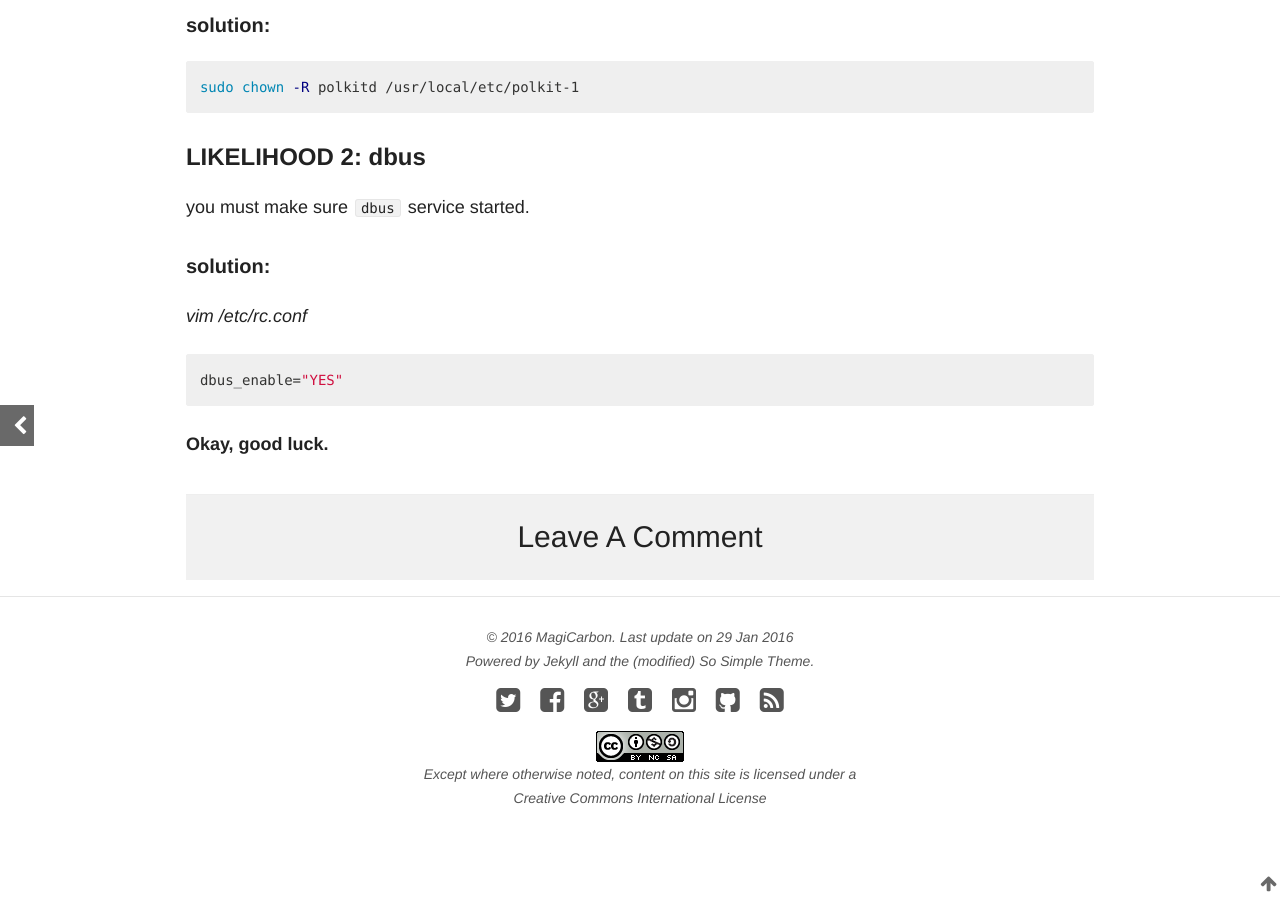
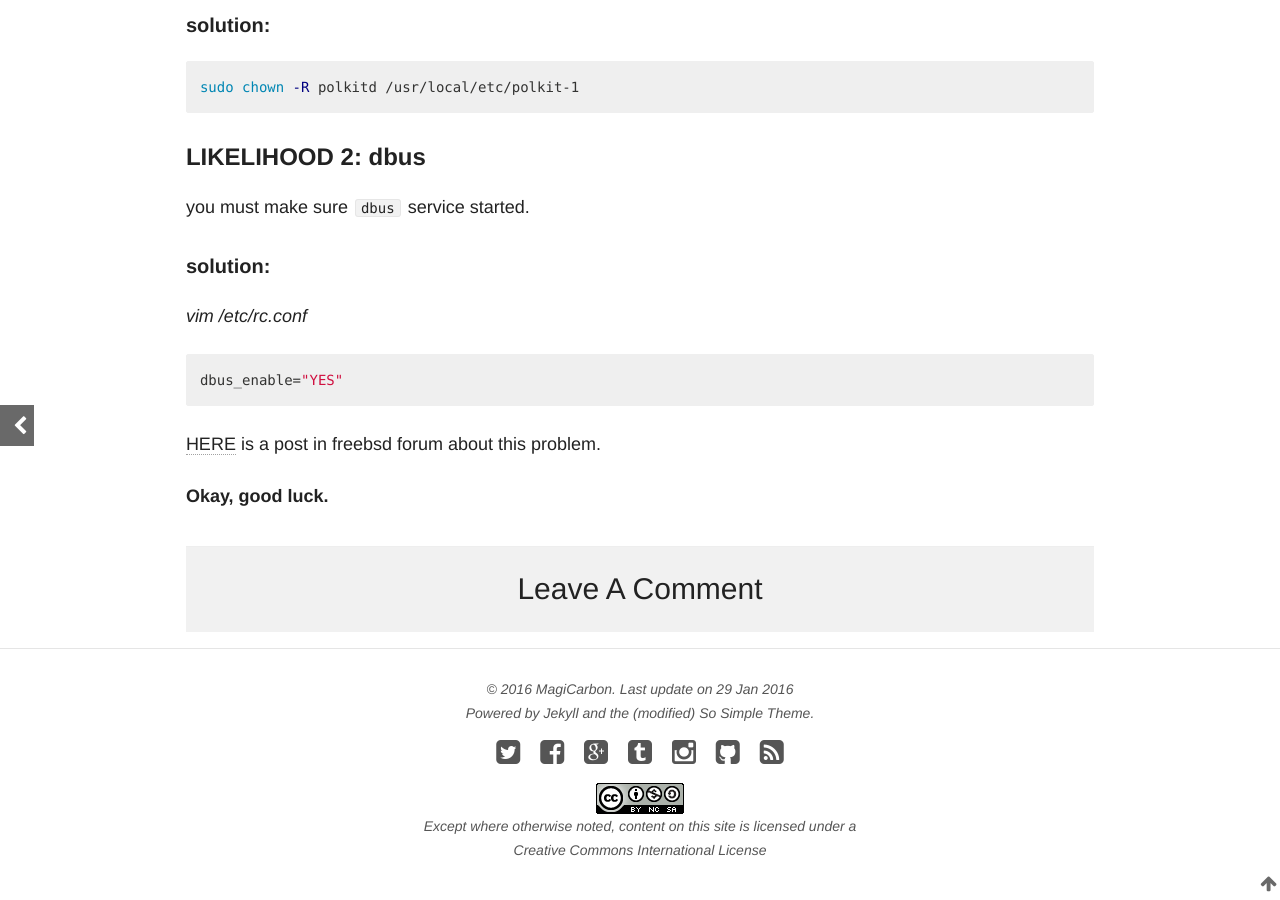
Before and after one commit to MagiCarbon/MagiCarbon.github.io, a Jekyll site: the page built from _posts/blog/2016-01-29-FreeBSD10.2-xfce4.12-shutdown-and-reboot-button-grey-out.md, in a window 1280 px wide and 900 px high, scrolled down 1211 px. Built offline with Jekyll 4.4.1, drawn with Linux system fonts in a browser that asks for light colours; comment, search, counter and statistics services are not loaded.

Commit message:
update post - FreeBSD10.2 xfce4.12 shutdown and reboot button grey out.

````diff
--- a/_posts/blog/2016-01-29-FreeBSD10.2-xfce4.12-shutdown-and-reboot-button-grey-out.md
+++ b/_posts/blog/2016-01-29-FreeBSD10.2-xfce4.12-shutdown-and-reboot-button-grey-out.md
@@ -72,4 +72,6 @@ you must make sure `dbus` service started.
 dbus_enable="YES"
 ```
 
+[HERE](https://forums.freebsd.org/threads/xfce4-shutdown-as-normal-user.53490/){:target="_blank"} is a post in freebsd forum about this problem.
+
 **Okay, good luck.**
````
